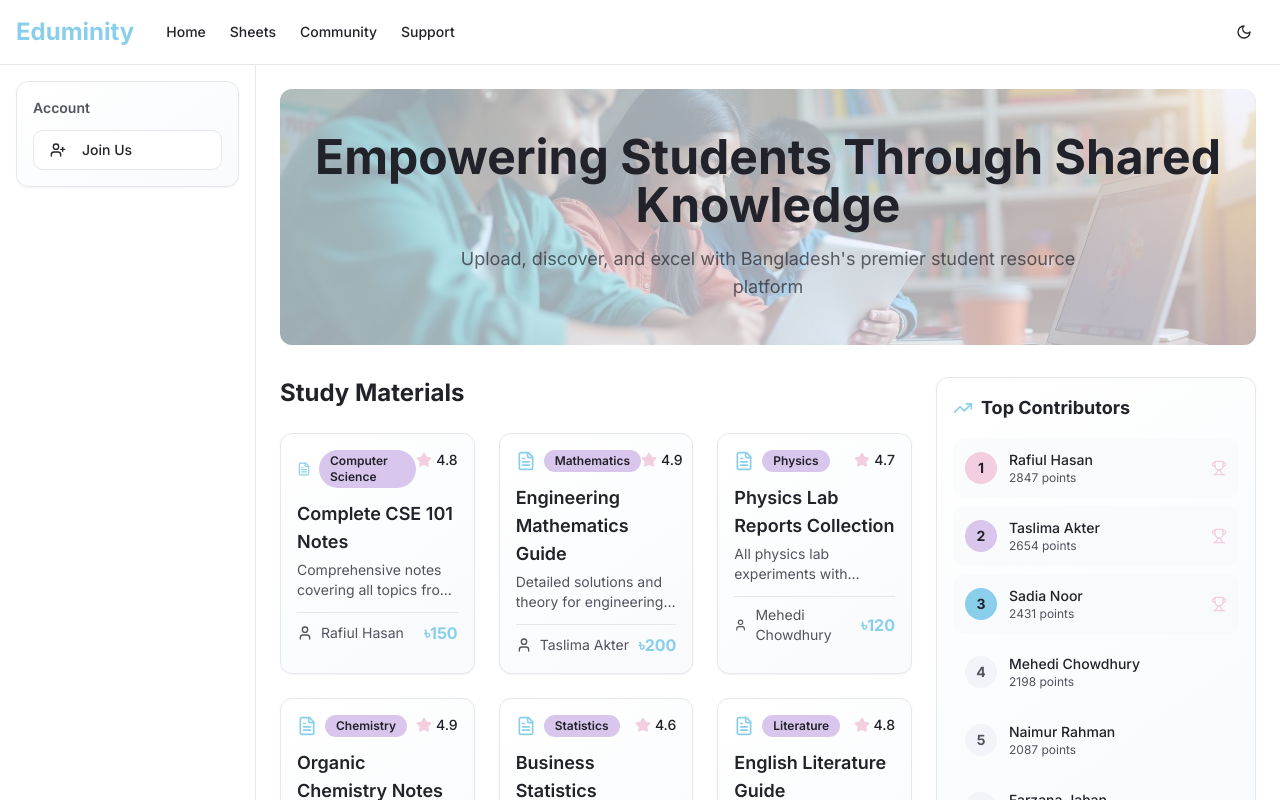
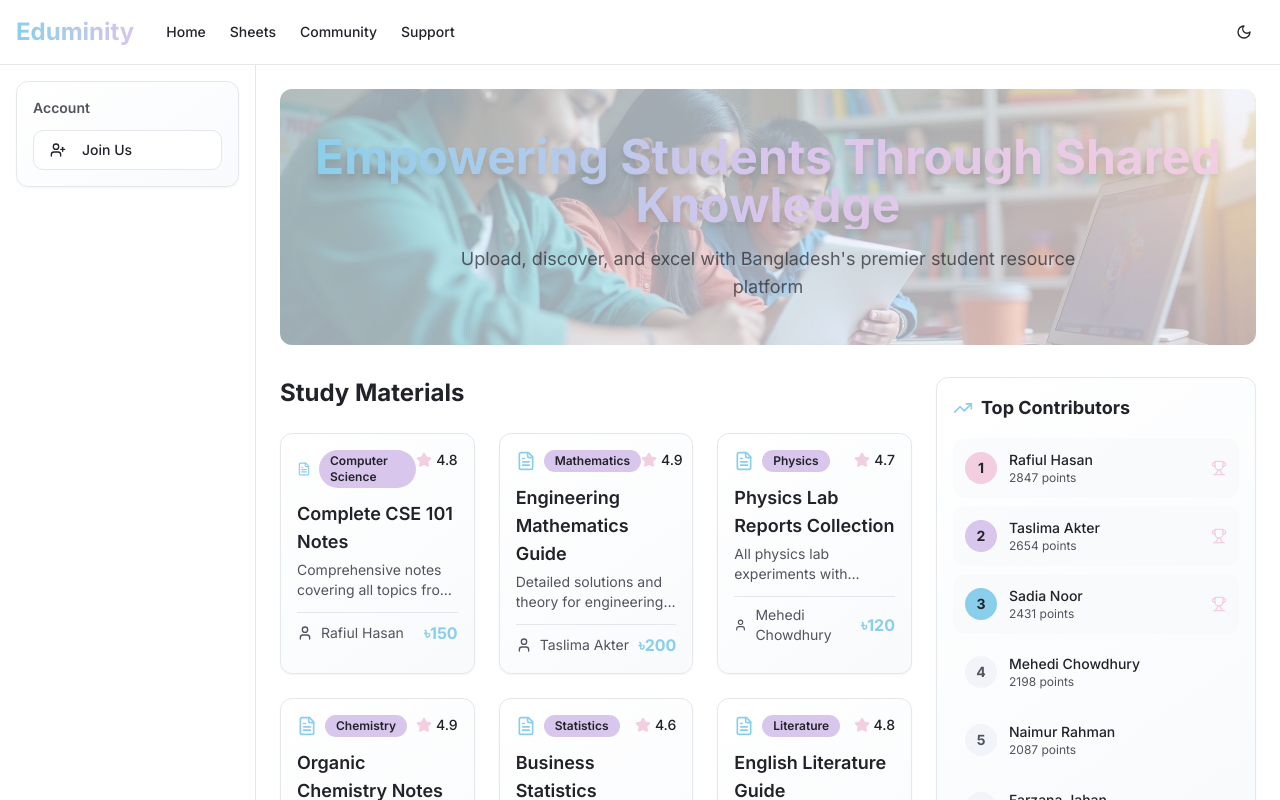
Before and after one commit to FridayChocolate/eduminity-glow-studio-76328, a React (Vite) app: page / in a window 1280 px wide. Shown: the top 800 px of the page. Built offline with nearby package versions, Linux system fonts and the light colour scheme; no server answers; the database is empty; the HTML template or start-up script is replaced by a standard one.

Commit message:
Fix styling issues on homepage

```diff
--- a/src/components/Header.tsx
+++ b/src/components/Header.tsx
@@ -10,9 +10,9 @@ export const Header = () => {
       <div className="container flex h-16 items-center justify-between px-4">
         <div className="flex items-center gap-8">
           <div className="flex items-center gap-2">
-            <div className="text-2xl font-bold text-primary dark:bg-gradient-to-r dark:from-neon-teal dark:to-neon-violet dark:bg-clip-text dark:text-transparent dark:animate-glow-pulse">
+            <span className="text-2xl font-bold bg-gradient-to-r from-primary to-secondary bg-clip-text text-transparent dark:from-neon-teal dark:to-neon-violet dark:animate-glow-pulse [-webkit-text-fill-color:transparent]">
               Eduminity
-            </div>
+            </span>
           </div>
           <nav className="hidden md:flex gap-6">
             <a href="#" className="text-sm font-medium text-foreground hover:text-primary transition-colors">
--- a/src/components/HeroSection.tsx
+++ b/src/components/HeroSection.tsx
@@ -8,7 +8,7 @@ export const HeroSection = () => {
         style={{ backgroundImage: `url(${heroImage})` }}
       />
       <div className="relative z-10 flex flex-col items-center justify-center h-full text-center px-6">
-        <h1 className="text-4xl md:text-5xl font-bold mb-4 text-foreground dark:bg-gradient-to-r dark:from-neon-teal dark:via-neon-violet dark:to-neon-magenta dark:bg-clip-text dark:text-transparent">
+        <h1 className="text-4xl md:text-5xl font-bold mb-4 bg-gradient-to-r from-primary via-secondary to-accent bg-clip-text text-transparent dark:from-neon-teal dark:via-neon-violet dark:to-neon-magenta drop-shadow-lg">
           Empowering Students Through Shared Knowledge
         </h1>
         <p className="text-lg text-foreground/70 max-w-2xl dark:text-foreground/80">
```
